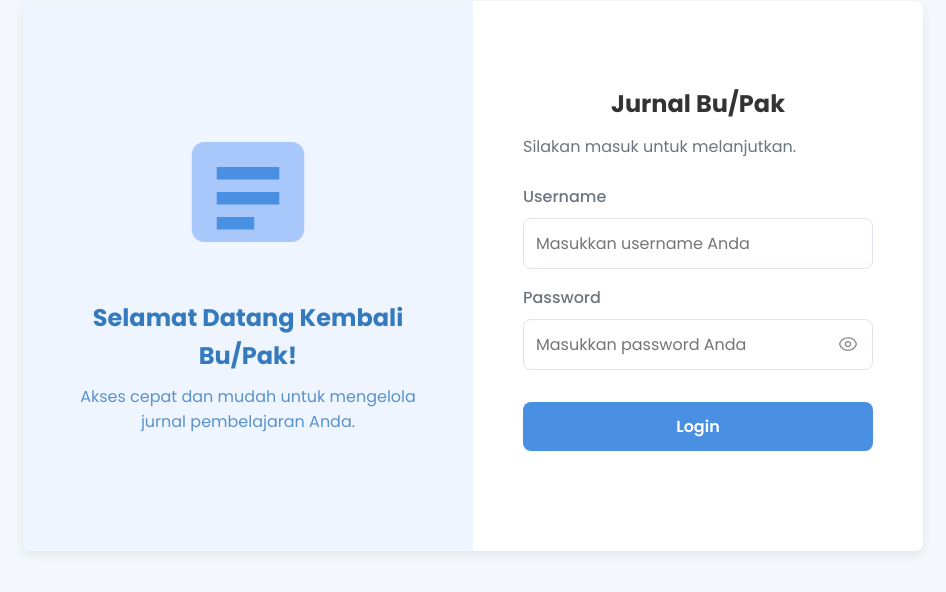
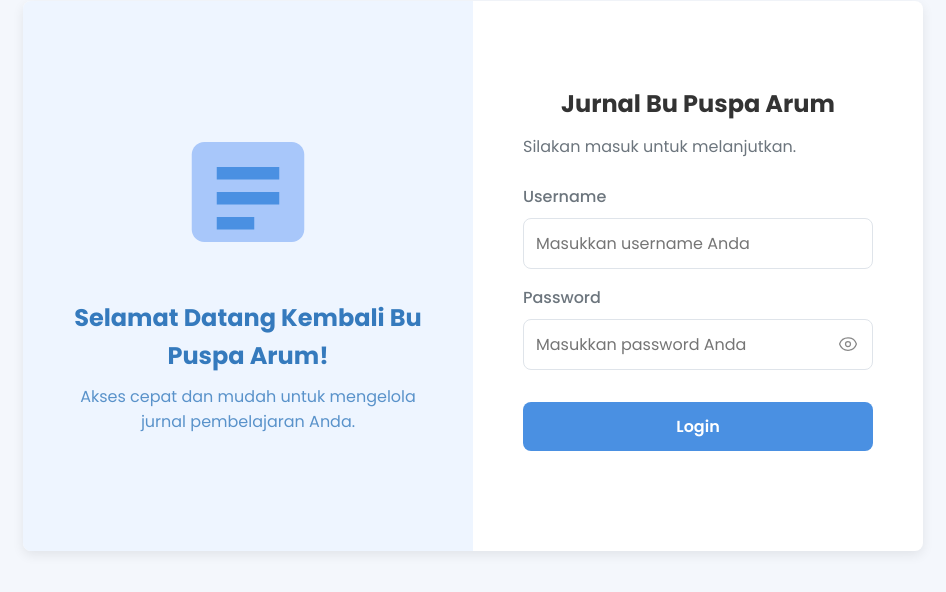
Before and after one commit to Wahyudi-1/jurnalPuspaArum, a plain HTML site: page index.html in a window 1280 px wide. Shown: the part 124-716 px from the top of the page, without its empty margins (167-1113 px from the left). Drawn offline with Linux system fonts and the light colour scheme.

Commit message:
Update index.html

```diff
--- a/index.html
+++ b/index.html
@@ -41,7 +41,7 @@
                     <path d="M7 12H17V14H7V12Z" fill="#4a90e2"/>
                     <path d="M7 16H13V18H7V16Z" fill="#4a90e2"/>
                 </svg>
-                <h3>Selamat Datang Kembali Bu/Pak!</h3>
+                <h3>Selamat Datang Kembali Bu Puspa Arum!</h3>
                 <p>Akses cepat dan mudah untuk mengelola jurnal pembelajaran Anda.</p>
             </div>
         </div>
@@ -50,7 +50,7 @@
         <div class="login-form-container">
             <div class="login-form-content">
 
-                <h2 class="logo">Jurnal Bu/Pak</h2>
+                <h2 class="logo">Jurnal Bu Puspa Arum</h2>
                 <p style="color: var(--text-light); margin-bottom: 25px;">Silakan masuk untuk melanjutkan.</p>
 
                 <form onsubmit="event.preventDefault(); document.getElementById('loginButton').click();">
```
